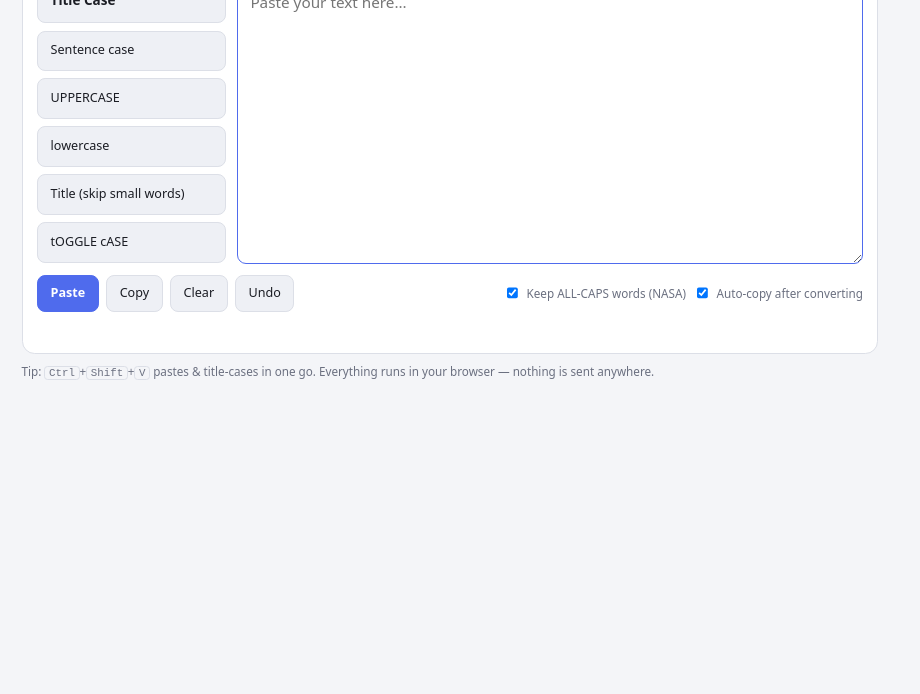
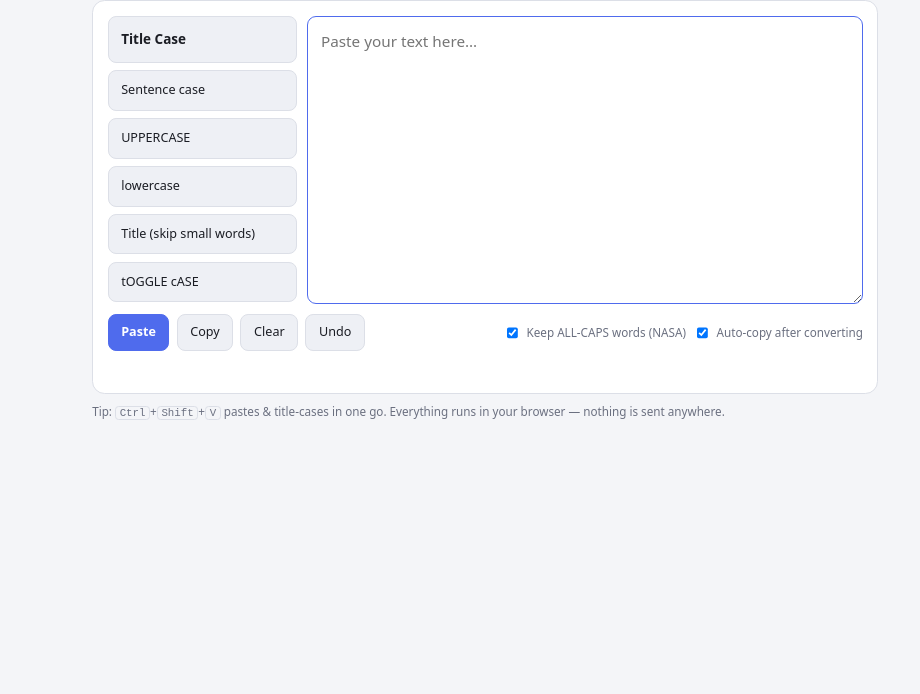
Before and after one commit to Vagii-Kavagi/caseconverter, a plain HTML site: page index.html in a window 1280 px wide. Shown: the part 106-800 px from the top of the page, without its empty margins (0-920 px from the left). Drawn offline with Linux system fonts and the light colour scheme.

Commit message:
Move page in from the left edge and down from the top
Co-Authored-By: Claude Opus 5.5 <noreply@anthropic.com>

```diff
--- a/index.html
+++ b/index.html
@@ -25,7 +25,7 @@
     margin: 0; background: var(--bg); color: var(--text);
     font: 15px/1.5 system-ui, -apple-system, "Segoe UI", Roboto, sans-serif;
   }
-  main { max-width: 1000px; margin: 0; padding: 28px 24px 40px; }
+  main { max-width: 1000px; margin: 0; padding: clamp(24px, 9vh, 90px) 24px 40px clamp(16px, 8vw, 140px); }
   h1 { font-size: 20px; margin: 0 0 16px; font-weight: 650; letter-spacing: -0.01em; }
   .card {
     background: var(--card); border: 1px solid var(--border);
```
